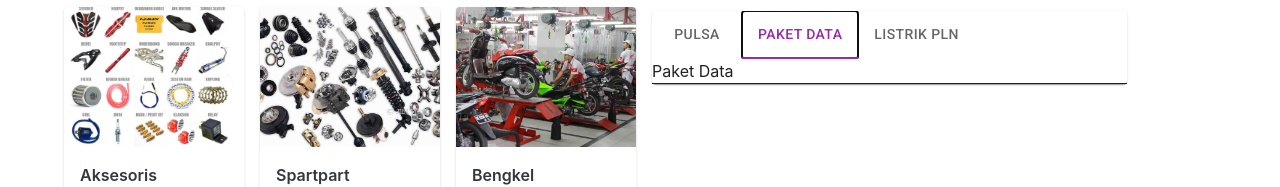
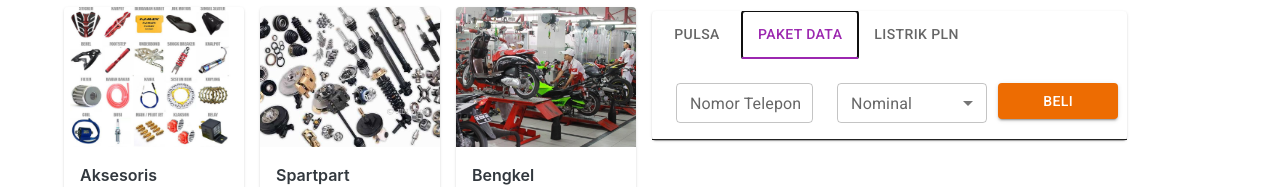
Before and after one commit to fazrithe/bengkelin-v2, a Next.js app: page / in a window 1280 px wide. Both pictures are taken after a click on the tab "PAKET DATA". Shown: the part 994-1181 px from the top of the page. Built offline with nearby package versions, Linux system fonts and the light colour scheme.

Commit message:
add data package

```diff
--- a/components/home/dashboard/TabService.tsx
+++ b/components/home/dashboard/TabService.tsx
@@ -6,6 +6,7 @@ import Box from '@mui/material/Box';
 import { Button, Grid, TextField } from '@mui/material';
 import Grid2 from '@mui/material/Unstable_Grid2'; // Grid version 2
 import PulsaService from '@/components/home/service/PulsaSrvice';
+import DataPackageService from '@/components/home/service/DataPackageService';
 
 interface TabPanelProps {
     children?: React.ReactNode;
@@ -61,7 +62,7 @@ export default function TabService(){
                   <PulsaService />
                 </TabPanel>
                 <TabPanel value={value} index={1}>
-                    Paket Data
+                  <DataPackageService />
                 </TabPanel>
                 <TabPanel value={value} index={2}>
                     Listrik PLN
--- /dev/null
+++ b/components/home/service/DataPackageService.tsx
@@ -0,0 +1,42 @@
+import * as React from 'react';
+import { Grid, Typography, TextField, Button, MenuItem, FormControl, InputLabel } from "@mui/material";
+import Select, { SelectChangeEvent } from '@mui/material/Select';
+
+export default function DataPackageService(){
+    const [age, setAge] = React.useState('');
+
+    const handleChange = (event: SelectChangeEvent) => {
+        setAge(event.target.value);
+    };
+    return(
+        <Grid container spacing={1} className="mt-2 ml-2 mb-2">
+            <Grid item xs={8} sm={4}>
+            <FormControl sx={{ m: 1, minWidth: 120 }} size="small">
+                <TextField type="number" size="small" color="secondary" variant="outlined" label="Nomor Telepon" />
+            </FormControl>
+            </Grid>
+            <Grid item xs={8} sm={4}>
+                <FormControl sx={{ m: 1, minWidth: 150 }} size="small">
+                <InputLabel id="demo-select-small" color="secondary">Nominal</InputLabel>
+                <Select
+                    labelId="demo-select-small"
+                    id="demo-select-small"
+                    value={age}
+                    label="Age"
+                    onChange={handleChange}
+                    color="secondary"
+                >
+                    <MenuItem value={10}>5000 - Rp. 6000</MenuItem>
+                    <MenuItem value={20}>10000 - Rp. 11.000</MenuItem>
+                    <MenuItem value={30}>25.000 - Rp. 27.000</MenuItem>
+                </Select>
+                </FormControl>
+            </Grid>
+            <Grid item className="" xs={6} sm={3}>
+                <FormControl sx={{ m: 1, minWidth: 120 }} size="small">
+                    <Button variant="contained" color="warning" className="">Beli</Button>
+                </FormControl>
+            </Grid>
+        </Grid>
+    );
+}
```
